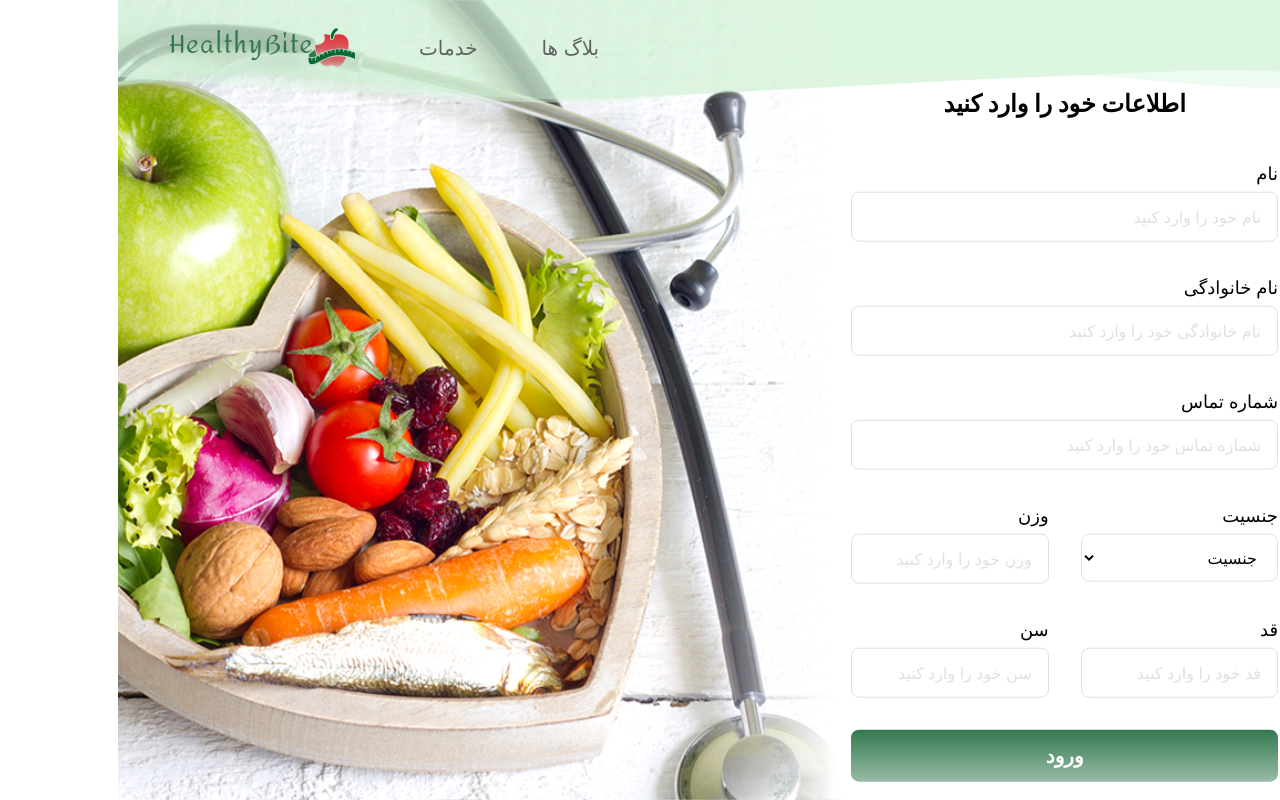
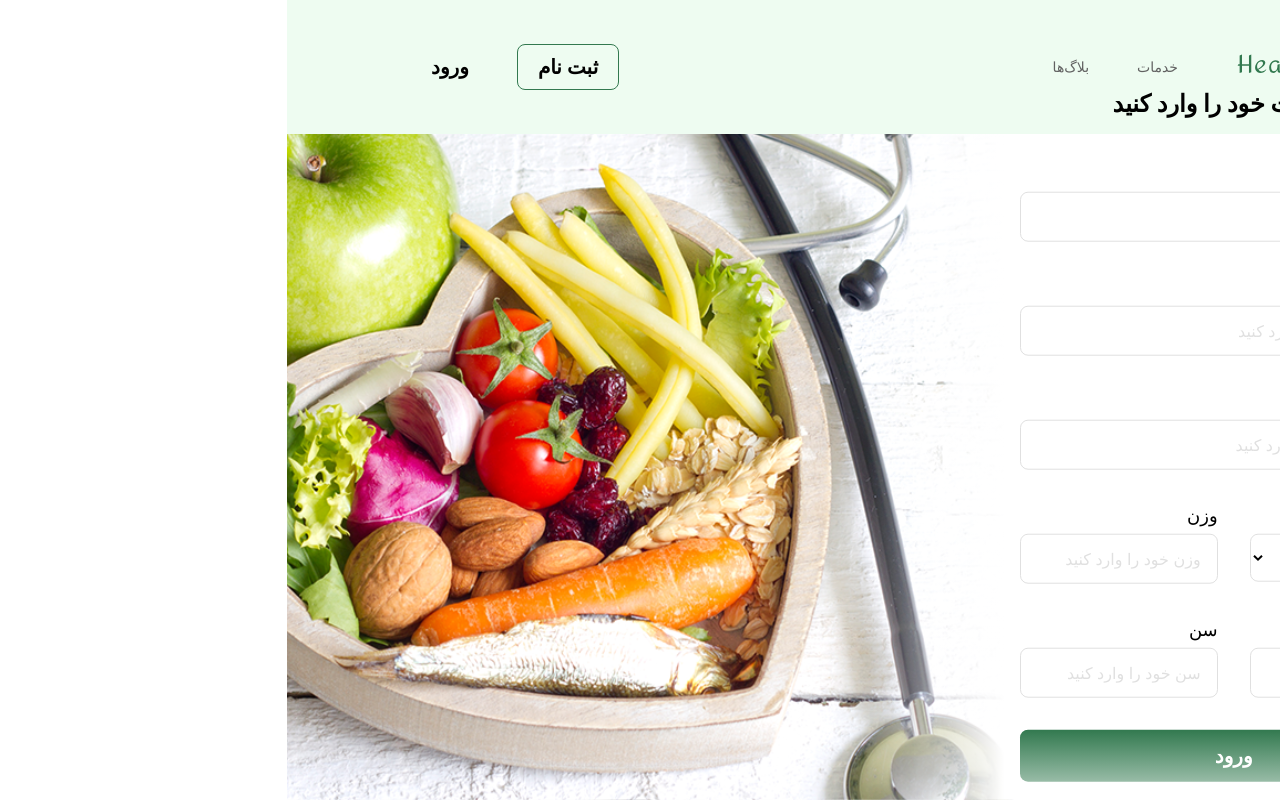
Before and after one commit to ParsaBordbar/Healthcare_Diet, a Next.js app in the folder client/: page /register/diets-bmi in a window 1280 px wide. Built offline with nearby package versions, Linux system fonts and the light colour scheme.

Commit message:
Add Navbar component to BMI form page.

```diff
--- a/client/src/app/register/layout.tsx
+++ b/client/src/app/register/layout.tsx
@@ -2,6 +2,7 @@
 import { ReactNode } from "react";
 import Logo from "/public/svg/Logo.svg";
 import ListItems from "@/components/ListItems";
+import Navbar from "@/components/landingPage_components/Navbar";
 
 const LayoutRegister = ({ children }: { children: ReactNode }) => {
   console.log(children);
@@ -9,7 +10,7 @@ const LayoutRegister = ({ children }: { children: ReactNode }) => {
     <div className="relative top-0 z-40">
       <header className="absolute bg-no-repeat bg-cover w-full h-28 bg-[url('/svg/header-register.svg')] top-0 ">
         {/* <HeaderSVG className="header opacity-100" width={1920} /> */}
-        <nav className="flex flex-row-reverse left-0 py-7 absolute top-0 px-10 gap-16 items-center">
+        {/* <nav className="flex flex-row-reverse left-0 py-7 absolute top-0 px-10 gap-16 items-center">
           <Logo />
           <ListItems
             desc="خدمات"
@@ -19,7 +20,8 @@ const LayoutRegister = ({ children }: { children: ReactNode }) => {
             desc="بلاگ ها"
             className="cursor-pointer !text-[var(--text)]"
           />
-        </nav>
+        </nav> */}
+        <Navbar />
       </header>
       <main className="flex !bg-cover md:!bg-contain bg-no-repeat !bg-none lg:!bg-[url('/svg/loginBanner.svg')] h-screen items-center w-full justify-center lg:justify-end">
         {/* <div className="absolute -z-20 left-0  h-screen bottom-0 top-0">
```
